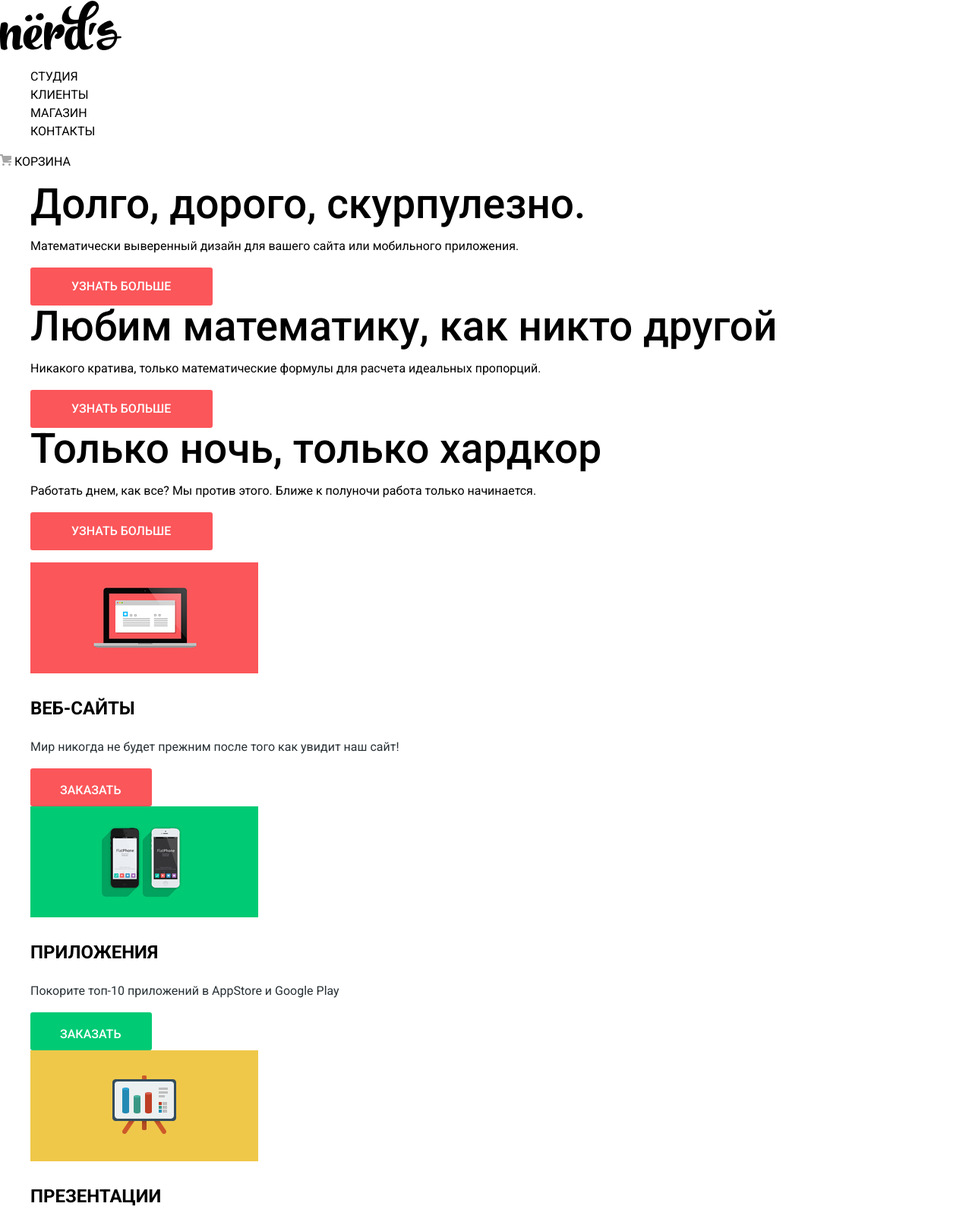
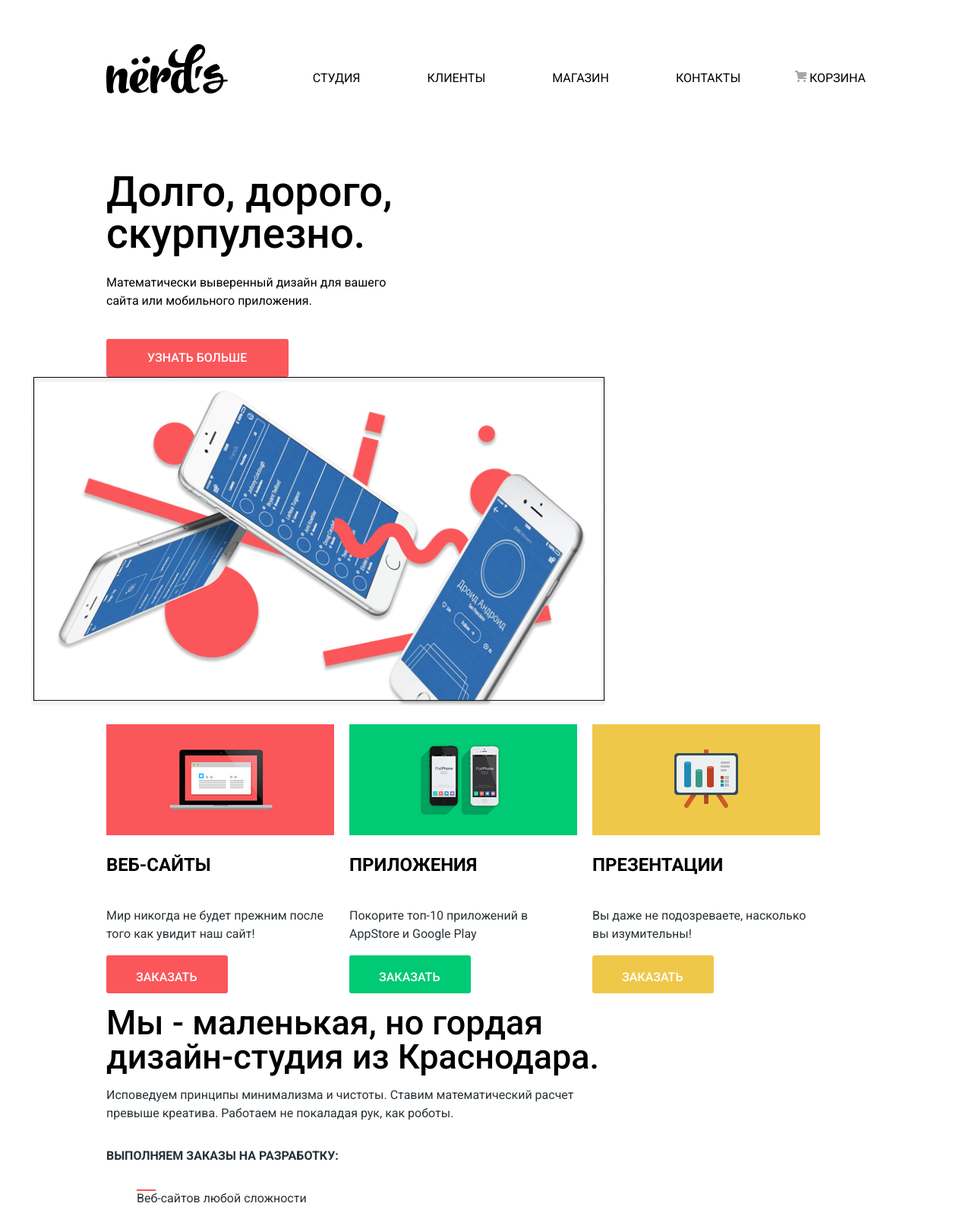
Before and after one commit to efremovaks/1469483-nerds-28, a plain HTML site: page index.html in a window 1280 px wide. Shown: the top 1600 px of the page at 76% size. Drawn offline with Linux system fonts and the light colour scheme.

Commit message:
Начинаем строить сетку
Начинаем строить сетку

```diff
--- a/css/style.css
+++ b/css/style.css
@@ -44,13 +44,29 @@ img {
 	width: 1px !important;
 	overflow: hidden;
 }
+.main-menu{
+    display: flex;
+    flex-basis: auto;
+    justify-content: space-between;
+    align-items: center;
+}
 
 .main-navigation {
+    display: flex;
+    flex-wrap: wrap;
     color: #000000;
     background-color: var(--basic-background-color);
     text-transform: uppercase;
     font-size: 16px;
     list-style: none;
+    padding-top: 75px;
+}
+
+.main-navigation a {
+
+    padding-left: 44px;
+    padding-right: 44px;
+
 }
 .basket {
     color: #000000;
@@ -58,6 +74,19 @@ img {
     text-transform: uppercase;
     font-size: 16px;
     list-style: none;
+}
+
+
+.basket-container {
+    display: flex;
+    padding-right: 140px;
+    padding-top: 75px;
+}
+
+.logo {
+    display: flex;
+    padding-left: 140px;
+    padding-top: 49px;
 }
 
 .main-navigation a:hover{
@@ -79,19 +108,38 @@ img {
 }
 
 .slider {
+    display: flex;
+    flex-basis: auto;
+    justify-content: space-between;
+    flex-wrap: wrap;
+    align-items: center;
+
     list-style: none;
     color: black;
+}
+
+.slider-content {
+    display: flex;
+    flex-wrap: wrap;
+    width: 397px;
+    padding-left: 100px;
+    padding-top: 78px;
+
 }
 
 .slider-tagline {
     font-size: 55px;
     font-weight: 500;
     line-height: 55px;
+    margin: 0px;
 }
 
 .slider-text {
     font-size: 16px;
     line-height: 24px;
+    padding-top: 25px;
+    padding-bottom: 38px;
+    margin: 0px;
 }
 
 .slider-button {
@@ -112,8 +160,18 @@ img {
     padding-top: 16px;
     padding-right: 54px;
     padding-bottom: 16px;
+    margin: 0px;
 }
 
+
+.slider-img {
+
+    width: 760px;
+    padding-right: 143px;
+    outline: none;
+    margin: 0px;
+
+}
 
 /* Buttons live*/
 
@@ -128,8 +186,20 @@ img {
 }
 
 .services {
+    display: flex;
+    justify-content: space-between;
+    flex-wrap: wrap;
+    align-items: center;
+    padding-left: 140px;
+    padding-right: 200px;
     list-style: none;
     color: black;
+}
+
+.services-item {
+    display: flex;
+    width: 300px;
+    flex-direction: column;
 }
 
 .service-name {
@@ -201,6 +271,10 @@ img {
 }
 
 .clients {
+    display: flex;
+    justify-content: space-between;
+    padding-left: 140px;
+    padding-right: 140px;
     list-style: none;
 }
 
@@ -216,6 +290,18 @@ img {
     opacity: 0.1;
 }
 
+.map {
+    display: flex;
+    justify-content: space-between;
+}
+
+.about-main {
+    display: flex;
+    padding-left: 140px;
+    flex-wrap: wrap;
+    width: 651px;
+}
+
 .about-tagline {
     font-weight: 500;
     font-size: 45px;
@@ -225,10 +311,18 @@ img {
 }
 
 .about-text {
+
     font-size: 16px;
     line-height: 24px;
     font-weight: normal;
     color: #283136;
+}
+
+.about-items {
+    display: flex;
+    flex-wrap: wrap;
+    padding-left: 140px;
+    width: 431px;
 }
 
 .about-orders {
@@ -247,10 +341,29 @@ img {
     list-style: none;
 }
 
+.about-list li::before {
+
+    content: "";
+    position: absolute;
+    top: inherit;
+    width: 25px;
+    height: 2px;
+    background: #FB565A;
+}
+
 
 .advantage {
     list-style: none;
     color: black;
+}
+
+.advantage-container {
+    display: flex;
+    flex-wrap: wrap;
+    width: 360px;
+    margin-left: auto;
+    padding-right: 140px;
+
 }
 
 .advantage-tagline {
@@ -305,6 +418,12 @@ img {
     padding-bottom: 15px;
 }
 
+.social-button {
+    display: flex;
+    flex-wrap: wrap;
+    width: 261px;
+    padding-left: 140px;
+}
 
 .social-button li{
     width: 81px;
@@ -352,6 +471,7 @@ img {
 }
 
 .get-friends {
+
     font-size: 36px;
     line-height: 36px;
     font-weight: bold;
@@ -362,6 +482,13 @@ img {
     line-height: 22px;
     color: #444444;
 }
+.get-friends,
+.get-friends-text {
+    display: flex;
+    flex-wrap: wrap;
+    width: 660px;
+}
+
 
 /* Catalog */
 
--- a/index.html
+++ b/index.html
@@ -8,8 +8,8 @@
     <link href="css/style.css" rel="stylesheet">
   </head>
   <body>
-    <header>
-      <div>
+    <header class="main-menu">
+      <div class="logo">
         <img src="img/nerds-logo.svg" width="160" height="65" alt="Логотип Нёрдс">
       </div>
       <nav>
@@ -28,8 +28,8 @@
           </li>
         </ul>
       </nav>
-      <div>
-        <a href="">
+      <div class="basket-container">
+        <a href="" >
           <svg width="15" height="15" viewBox="0 0 15 15" fill="none" xmlns="http://www.w3.org/2000/svg">
             <path d="M4.5 15C5.32843 15 6 14.3284 6 13.5C6 12.6716 5.32843 12 4.5 12C3.67157 12 3 12.6716 3 13.5C3 14.3284 3.67157 15 4.5 15Z" fill="#A6A6A6"/>
             <path d="M12.5 15C13.3284 15 14 14.3284 14 13.5C14 12.6716 13.3284 12 12.5 12C11.6716 12 11 12.6716 11 13.5C11 14.3284 11.6716 15 12.5 15Z" fill="#A6A6A6"/>
@@ -43,20 +43,26 @@
       <section>
         <ul class="slider">
           <li>
-            <span class="slider-tagline">Долго, дорого, скурпулезно.</span>
-            <p class="slider-text">
-              Математически выверенный дизайн для вашего сайта или мобильного приложения.
-            </p>
-            <a href="" class="slider-button btn">Узнать больше</a>
+            <div class="slider-content">
+              <span class="slider-tagline">Долго, дорого, скурпулезно.</span>
+              <p class="slider-text">
+                Математически выверенный дизайн для вашего сайта или мобильного приложения.
+              </p>
+              <a href="" class="slider-button btn">Узнать больше</a>
+            </div>
+            <div class="slider-img">
+              <img src="img/index-slide1.png" alt="slide1" width="760" height="431">
+            </div>
           </li>
-          <li>
+
+          <li class="visually-hidden">
             <span class="slider-tagline">Любим математику, как никто другой</span>
             <p class="slider-text">
               Никакого кратива, только математические формулы для расчета идеальных пропорций.
             </p>
             <a href="" class="slider-button btn">Узнать больше</a>
           </li>
-          <li>
+          <li class="visually-hidden">
             <span class="slider-tagline">Только ночь, только хардкор</span>
             <p class="slider-text">
               Работать днем, как все? Мы против этого. Ближе к полуночи работа только начинается.
@@ -68,19 +74,19 @@
       <section>
         <h2 class="visually-hidden">сервисы</h2>
         <ul class="services">
-          <li>
+          <li class="services-item">
             <img src="img/index-service-illustration-red.jpg" alt="">
             <h3 class="service-name">Веб-сайты</h3>
             <p class="service-text">Мир никогда не будет прежним после того как увидит наш сайт!</p>
             <a href="" class="red btn" class="service-button">Заказать</a>
           </li>
-          <li>
+          <li class="services-item">
             <img src="img/index-service-illustration-green.jpg" alt="">
             <h3 class="service-name">Приложения</h3>
             <p class="service-text">Покорите топ-10 приложений в AppStore и Google Play</p>
             <a href="" class="green" class="service-button">Заказать</a>
           </li>
-          <li>
+          <li class="services-item">
             <img src="img/index-service-illustration-yell.jpg" alt="">
             <h3 class="service-name">Презентации</h3>
             <p class="service-text">Вы даже не подозреваете, насколько вы изумительны!</p>
@@ -90,19 +96,21 @@
       </section>
       <section>
         <h2 class="visually-hidden">о нас</h2>
-        <div>
+        <div class="about-main">
           <span class="about-tagline">Мы - маленькая, но гордая дизайн-студия из Краснодара.</span>
           <p class="about-text">Исповедуем принципы минимализма и чистоты. Ставим математический расчет превыше креатива. Работаем не покаладая рук, как роботы.</p>
         </div>
-        <div>
+        <div class="about-items">
           <h3 class="about-orders">Выполняем заказы на разработку:</h3>
           <ul class="about-list">
             <li>Веб-сайтов любой сложности</li>
+            <br>
             <li>Мобильных приложений для iOS и Android</li>
+            <br>
             <li>Слайдшоу и видео для коропоративных презентаций</li>
           </ul>
         </div>
-        <div>
+        <div class="advantage-container">
           <img src="img/index-nerds-logo-about-color.png" alt="Цветной, красивый логопотип Нёрдс">
           <h3 class="advantage-tagline">С 2004 года любим точность во всем:</h3>
           <ul class="advantage">
@@ -146,7 +154,7 @@
           </li>
         </ul>
       </section>
-      <section id="map">
+      <section id="map" class="map">
         <img src="img/index-map.jpg" width="1440" height="416" alt="Карта, как найти NERDS">
       </section>
       <section>
```
